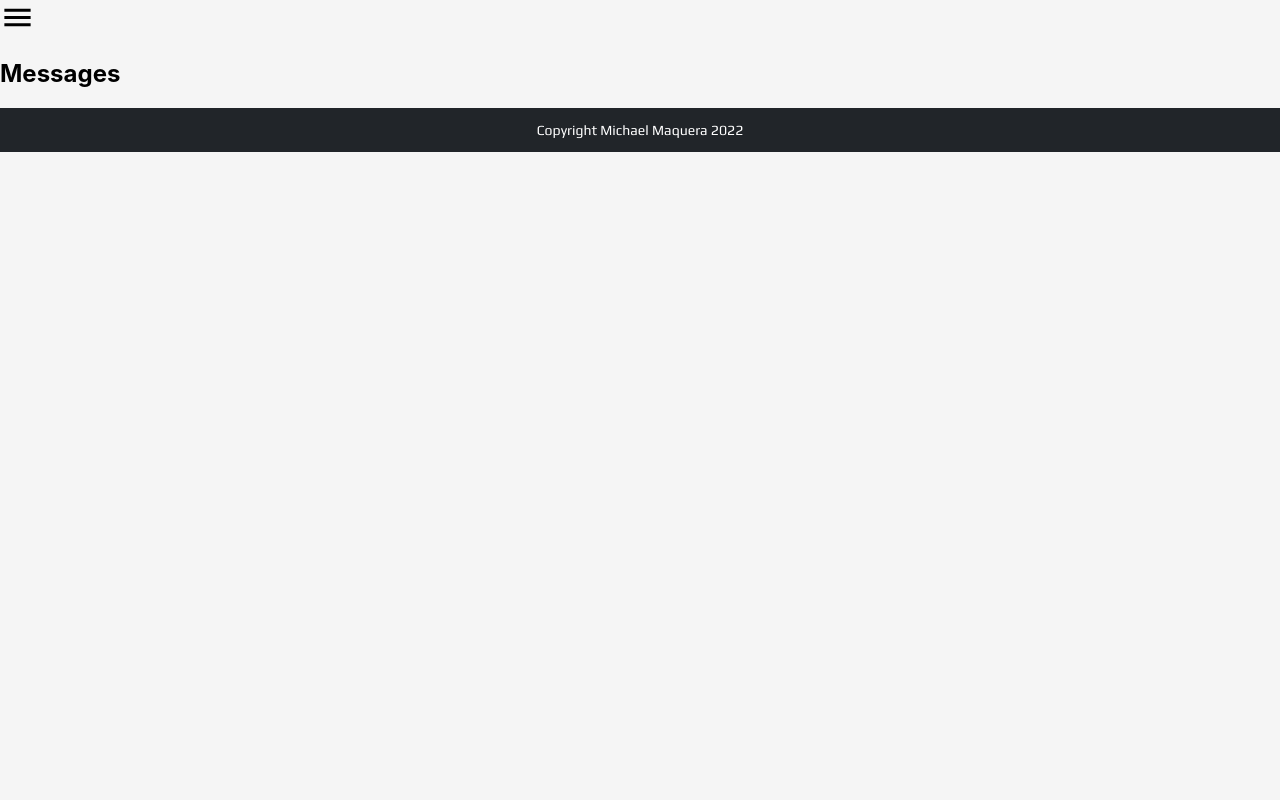
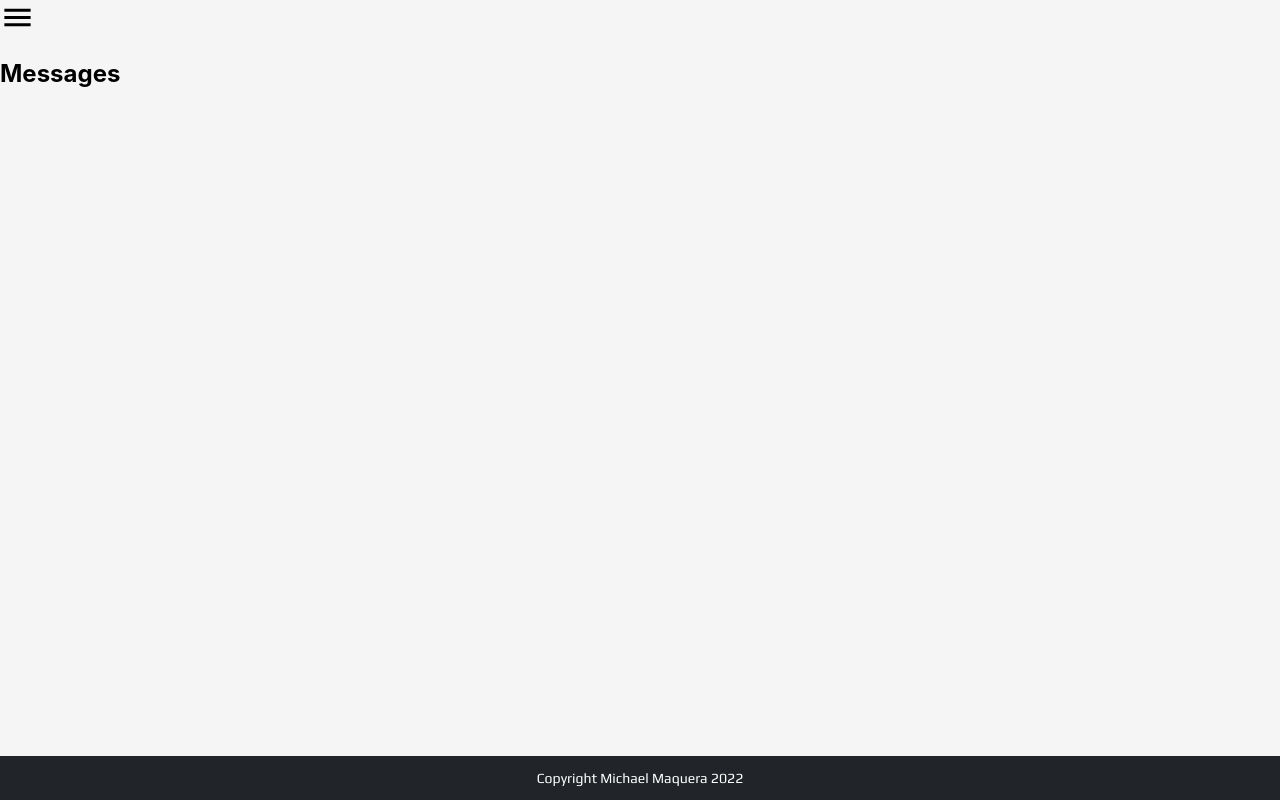
Before and after one commit to mmaquer2/Rec-League-app, a React (Create React App) app: page /Messages in a window 1280 px wide. Built offline with nearby package versions, Linux system fonts and the light colour scheme.

Commit message:
create test data

```diff
--- /dev/null
+++ b/db/database-test-data.js
@@ -0,0 +1,6 @@
+/*
+    createTableDate("7-22-2022", "7:30PM", "Windsor HS","Aresnal FC" ),
+    createTableDate("7-28-2022", "7:30PM", "Windsor HS","Aresnal FC" ),
+    createTableDate("8-3-2022", "8:30PM", "Foxboro","New England Revs FC" ),
+
+*/
--- a/src/App.css
+++ b/src/App.css
@@ -1,3 +1,12 @@
+html { height: 100%; }
+
+
+body {
+  min-height:100%;
+  position:relative;
+  padding-bottom:[footer-height]
+}
+
 .App {
   text-align: center;
   background-color: #F5F5F5;
@@ -87,6 +96,10 @@
   justify-content: center;
   font-size: 14px;
   color: white;
+  position: absolute;
+  left: 0 ; right: 0; bottom: 0;
+  height:[footer-height]
+
 
 }
 
--- a/src/sub-pages/team.js
+++ b/src/sub-pages/team.js
@@ -26,11 +26,17 @@ function Team(props){
     const [selectedTeam, setSelectedTeam] = useState('');
 
     const [teamPlayers, setTeamPlayers] = useState([]);
+    const [teamSchedule, setTeamSchedule] = useState([]);
+    const [teamStatistics,setTeamStats] = useState([]);
 
     const auth = getAuth(app);
     const db = getFirestore(app);
-    var user = auth.currentUser;
+    const user = auth.currentUser;
 
+     //TODO: force log out and nav to login page if user is not logged, or UID is lost
+    if(!user.isLoggedIn){
+        console.log("User is not logged in");
+    }
 
    //store username into local storage
    useEffect(function persistUsername() {
@@ -38,7 +44,7 @@ function Team(props){
     }, []);
 
 
-    //TODO: force log out and nav to login page if user is not logged, or UID is lost
+
 
     // fetch user data document
     async function getUserData(){
@@ -64,17 +70,17 @@ function Team(props){
     async function getTeamData(teamName){
 
         if(teamName !== ""){
-            const docRef = doc(db, "teams", teamName);
+            const docRef = doc(db, "teams", teamName); // get Reference to the teams collection
             const docSnap = await getDoc(docRef);
 
             if (docSnap.exists()) {
 
                 setTeamPlayers(docSnap.data().players);
-                console.log(docSnap.data().players)
+                console.log(docSnap.data().players); // log team data that was fetched
 
             } else {
 
-              console.log("No such document Found in the teams collection!");
+              console.log("Error: No such document Found in the teams collection!");
             }
         }
 
@@ -102,7 +108,7 @@ function Team(props){
         </Box>
 
 
-        <Roster players = {teamPlayers} ></Roster>
+        <Roster key = "1" players = {teamPlayers} ></Roster>
         <Schedule></Schedule>
         <Footer></Footer>
 
--- a/src/team-view-components/roster.js
+++ b/src/team-view-components/roster.js
@@ -18,32 +18,22 @@ import Paper from '@mui/material/Paper';
 function Roster(props){
 
     const [teamRoster, setTeamRoster] = useState([])
-    const [rows,setTableRoster] = useState([])
+    const [rows,setTableRoster] = useState(teamRoster)
 
     function createData(username, position, role, number) {
       return { username, position, role, number};
     }
 
 
-    //TODO: how to handle changes to the table after the team state changes?
-
-    useEffect(function handleDataChange(){
-
-      setTeamRoster(props.players);
-      persistTeamPlayers(teamRoster);
-
-    }, []);
-
-
-  let emptyList = []
+    //TODO: how to handle changes to the table after the team state changes
 
   // place player data in the roster table
-   function persistTeamPlayers(players) {
-
+   function persistTeamPlayers() {
+     setTeamRoster(props.players);
       let tempRow = []
       setTableRoster([])
       //iterate through props.players, set the table values
-      players.forEach((value, key) =>{
+      teamRoster.forEach((value, key) =>{
         console.log(value)
         tempRow.push(createData(value.username, value.position, value.role,"1"));
 
@@ -53,11 +43,18 @@ function Roster(props){
 
     }
 
+    /*
+    useEffect(function handleDataChange(){
+
+      persistTeamPlayers();
+
+    });
+    */
 
     //<Button variant="contained" sx={{width:50}}onClick = {openAddPlayerModal}> Add Player </Button>
     // open modal to invite player to the team.
     function openAddPlayerModal(){
-
+      console.log("Open modal to invite player to the team");
 
 
     }
@@ -71,7 +68,7 @@ function Roster(props){
       <Table sx={{ minWidth: 650 }} aria-label="simple table">
         <TableHead>
           <TableRow>
-            <TableCell>Username</TableCell>
+            <TableCell align ="right">Username</TableCell>
             <TableCell align="right">Position</TableCell>
             <TableCell align="right">Role</TableCell>
             <TableCell align="right">Number</TableCell>
@@ -94,8 +91,8 @@ function Roster(props){
           ))}
         </TableBody>
       </Table>
+    </TableContainer>
 
-    </TableContainer>
     <Button variant="contained" sx={{width:250}}onClick = {openAddPlayerModal}> Add Player </Button>
 
 
```
Also changed, not shown: db/schema.js (+7 -0 lines), src/team-view-components/schedule.js (+0 -13 lines).
